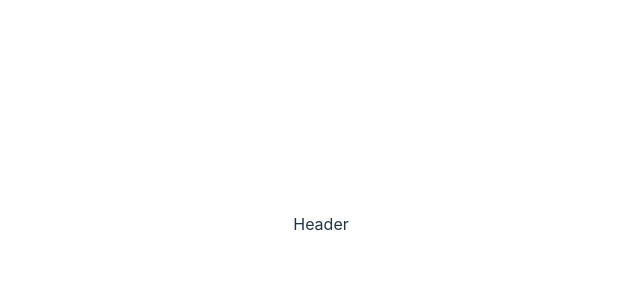
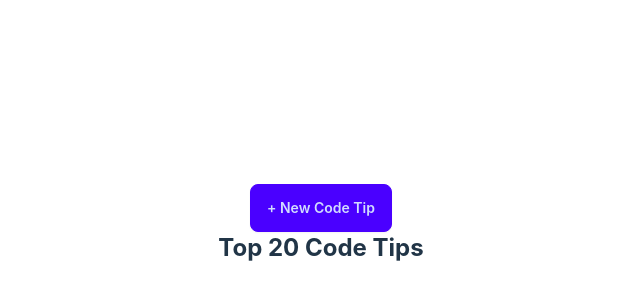
Before and after one commit to mirankavinda/dailycode.live, a React (Vite) app: page / in a window 1280 px wide. Shown: the part 176-476 px from the top of the page, without its empty margins (319-959 px from the left). Built offline with nearby package versions, Linux system fonts and the light colour scheme.

Commit message:
nav-btns

```diff
--- a/src/Screens/Home/components/Header.jsx
+++ b/src/Screens/Home/components/Header.jsx
@@ -2,7 +2,10 @@ import React from 'react'
 
 const Header = () => {
   return (
-    <div>Header</div>
+    <div>
+      <button className='btn btn-primary btn-sm md:btn-md'>+ New Code Tip</button>
+      <h2 className='font-bold text-sm md:text-2xl'>Top 20 Code Tips</h2>
+    </div>
   )
 }
 
```
